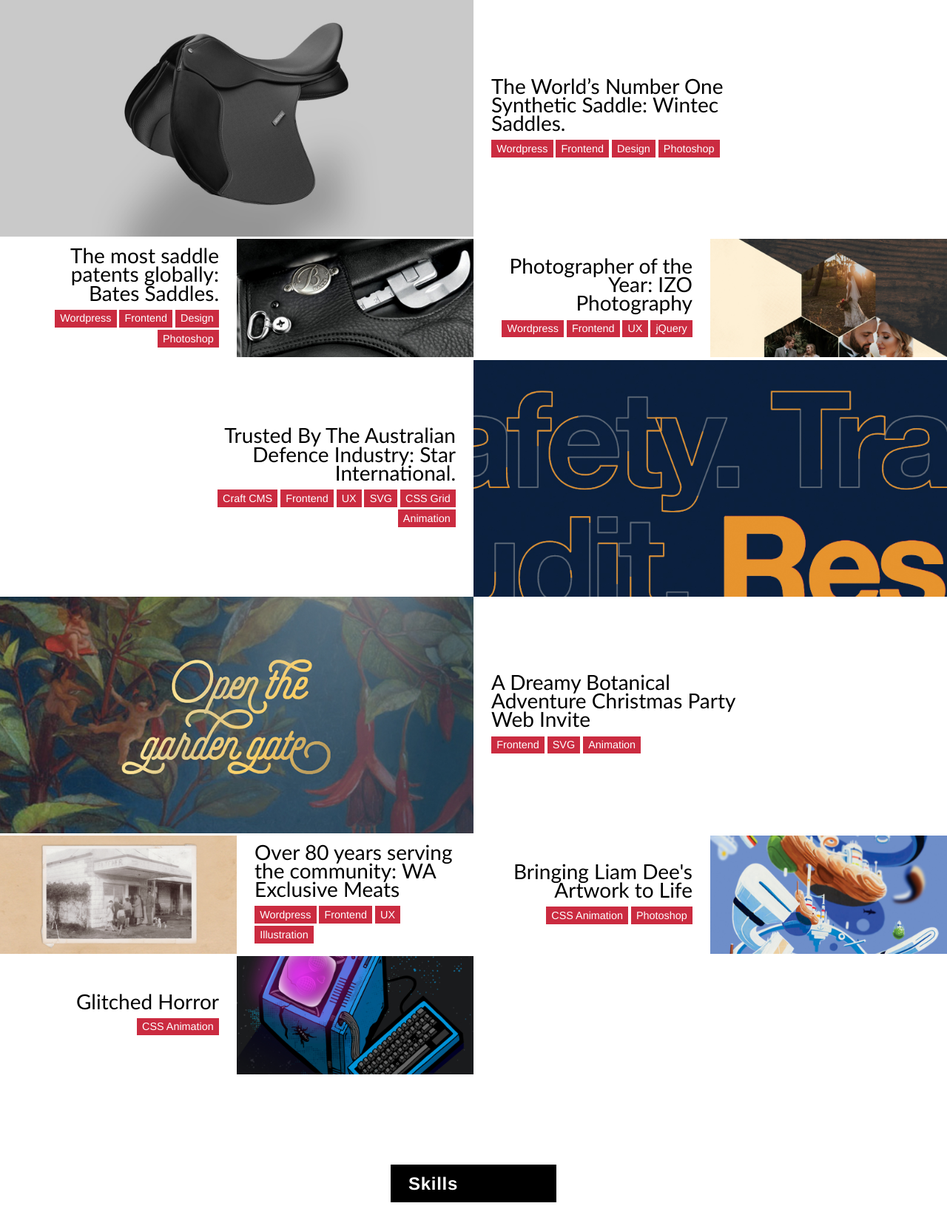
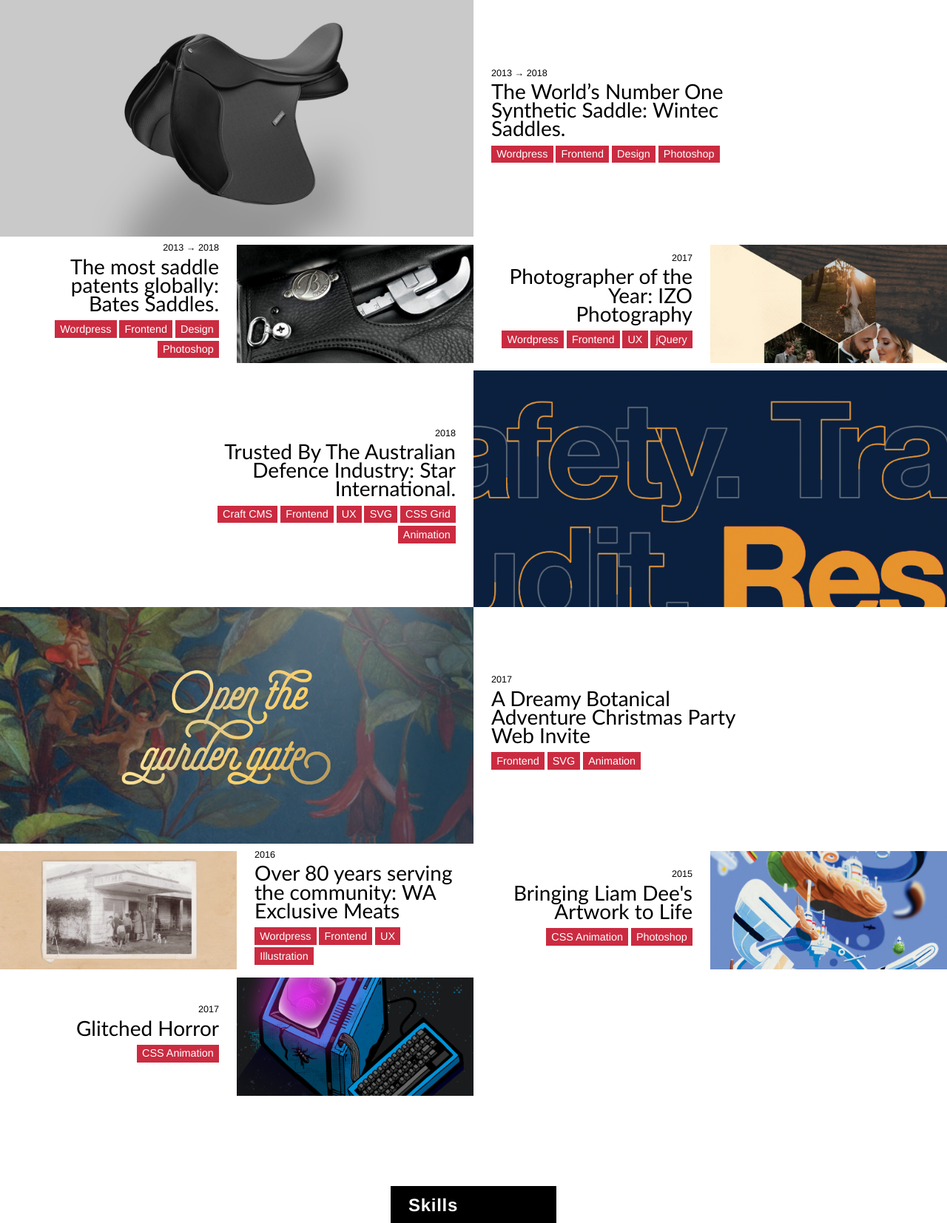
Before and after one commit to JakeGonzales/jakegonzales.com, a Rails app: page /work in a window 1280 px wide. Shown: the part 50-1704 px from the top of the page at 74% size. Before the commit the page ends 1676 px from the top, so only its background shows below. Run offline with Rails 7, Linux system fonts and the light colour scheme; some libraries are stand-ins or nearby versions; some web fonts are replaced.

Commit message:
Add dates to all the work

```diff
--- a/app/views/pages/work.html.erb
+++ b/app/views/pages/work.html.erb
@@ -20,6 +20,9 @@
           </figure>
           <figcaption class="poster__text u-spacers-static">
             <header class="text__header">
+              <span class="u-space">
+                <time datetime="2013">2013</time> → <time datetime="2018">2018</time>
+              </span>
               <%= link_to work_wintec_path, :title => "Wintec Saddles Web Project" do %><h1 class="u-space">The World’s Number One Synthetic Saddle: Wintec Saddles.</h1><% end %>
             </header>
             <div class="text__body u-space">
@@ -45,6 +48,9 @@
           </figure>
           <figcaption class="poster__text u-spacers-static u-ltr">
             <header class="text__header">
+              <span class="u-space">
+                <time datetime="2013">2013</time> → <time datetime="2018">2018</time>
+              </span>
               <%= link_to work_bates_path, :title => "Bates Saddles Web Project" do %><h1 class="u-space">The most saddle patents globally: Bates Saddles.</h1><% end %>
             </header>
             <div class="text__body u-space">
@@ -69,6 +75,9 @@
           </figure>
           <figcaption class="poster__text u-spacers-static u-ltr">
             <header class="text__header">
+              <span class="u-space">
+                <time datetime="2017">2017</time>
+              </span>
               <%= link_to work_izo_path, :title => "IZO Photography Web Project" do %><h1 class="u-space">Photographer of the Year: IZO Photography</h1><% end %>
             </header>
             <div class="text__body u-space">
@@ -93,6 +102,9 @@
           </figure>
           <figcaption class="poster__text u-spacers-static u-ltr">
             <header class="text__header">
+              <span class="u-space">
+                <time datetime="2018">2018</time>
+              </span>
               <%= link_to work_star_path, :title => "Star International Web Project" do %><h1 class="u-space">Trusted By The Australian Defence Industry: Star International.</h1><% end %>
             </header>
             <div class="text__body u-space">
@@ -119,6 +131,9 @@
           </figure>
           <figcaption class="poster__text u-spacers-static">
             <header class="text__header">
+              <span class="u-space">
+                <time datetime="2017">2017</time>
+              </span>
               <%= link_to work_muh_invite_path, :title => "Christmas Invite: Macquarie University Hospital Web Project, Technical Case Study" do %><h1 class="u-space">A Dreamy Botanical Adventure Christmas Party Web Invite</h1><% end %>
             </header>
             <div class="text__body u-space">
@@ -142,6 +157,9 @@
           </figure>
           <figcaption class="poster__text u-spacers-static">
             <header class="text__header">
+              <span class="u-space">
+                <time datetime="2016">2016</time>
+              </span>
               <%= link_to work_wa_meats_path, :title => "WA Exclusive Meats Web Project" do %><h1 class="u-space">Over 80 years serving the community: WA Exclusive Meats</h1><% end %>
             </header>
             <div class="text__body u-space">
@@ -166,6 +184,9 @@
         </figure>
         <figcaption class="poster__text u-spacers-static u-ltr">
           <header class="text__header">
+            <span class="u-space">
+              <time datetime="2015">2015</time>
+            </span>
             <%= link_to work_anomaly_path, :title => "Liam Dee Art Animated" do %><h1 class="u-space">Bringing Liam Dee's Artwork to Life</h1><% end %>
           </header>
           <div class="text__body u-space">
@@ -188,6 +209,9 @@
         </figure>
         <figcaption class="poster__text u-spacers-static u-ltr">
           <header class="text__header">
+            <span class="u-space">
+              <time datetime="2017">2017</time>
+            </span>
             <%= link_to work_glitched_path, :title => "Glitched Computer Screen Animation for Two Of Three" do %><h1 class="u-space">Glitched Horror</h1><% end %>
           </header>
           <div class="text__body u-space">
--- a/app/views/work/anomaly.html.erb
+++ b/app/views/work/anomaly.html.erb
@@ -275,7 +275,10 @@
 
       <header class="c-work-single__header u-spacers">
         <div class="u-space-md">
-          <span class="c-article__page-topper">Freo Royale</span>
+          <div class="c-article__page-topper">
+            Freo Royale:
+            <time datetime="2015">2015</time>
+          </div>
         </div>
         <div class="u-space-stack-lg">
           <ul class="c-tag-list">
--- a/app/views/work/bates.html.erb
+++ b/app/views/work/bates.html.erb
@@ -7,7 +7,10 @@
 
       <header class="c-work-single__header u-spacers">
         <div class="u-space-md">
-          <span class="c-article__page-topper">Bates Saddles</span>
+          <div class="c-article__page-topper">
+            Bates Saddles:
+            <time datetime="2013">2013</time> → <time datetime="2018">2018</time>
+          </div>
         </div>
         <div class="u-space-stack-lg">
           <ul class="c-tag-list">
--- a/app/views/work/glitched.html.erb
+++ b/app/views/work/glitched.html.erb
@@ -7,7 +7,10 @@
 
       <header class="c-work-single__header u-spacers">
         <div class="u-space-md">
-          <span class="c-article__page-topper">Two Of Three</span>
+          <div class="c-article__page-topper">
+            Two Of Three:
+            <time datetime="2017">2017</time>
+          </div>
         </div>
         <div class="u-space-stack-lg">
           <ul class="c-tag-list">
--- a/app/views/work/izo.html.erb
+++ b/app/views/work/izo.html.erb
@@ -7,7 +7,10 @@
 
       <header class="c-work-single__header u-spacers">
         <div class="u-space-md">
-          <span class="c-article__page-topper">IZO Photography</span>
+          <div class="c-article__page-topper">
+            IZO Photography:
+            <time datetime="2017">2017</time>
+          </div>
         </div>
         <div class="u-space-stack-lg">
           <ul class="c-tag-list">
--- a/app/views/work/muh_invite.html.erb
+++ b/app/views/work/muh_invite.html.erb
@@ -9,7 +9,10 @@
 
       <header class="c-work-single__header u-spacers">
         <div class="u-space-md">
-          <span class="c-article__page-topper">Macquarie University Hospital</span>
+          <div class="c-article__page-topper">
+            Macquarie University Hospital:
+            <time datetime="2017">2017</time>
+          </div>
         </div>
         <div class="u-space-stack-lg">
           <ul class="c-tag-list">
--- a/app/views/work/star.html.erb
+++ b/app/views/work/star.html.erb
@@ -243,7 +243,10 @@
 
       <header class="c-work-single__header u-spacers">
         <div class="u-space-md">
-          <span class="c-article__page-topper">Star International</span>
+          <div class="c-article__page-topper">
+            Star International:
+            <time datetime="2018">2018</time>
+          </div>
         </div>
         <div class="u-space-stack-lg">
           <ul class="c-tag-list">
--- a/app/views/work/wa_meats.html.erb
+++ b/app/views/work/wa_meats.html.erb
@@ -7,7 +7,10 @@
 
       <header class="c-work-single__header u-spacers">
         <div class="u-space-md">
-          <span class="c-article__page-topper">WA Exclusive Meats</span>
+          <div class="c-article__page-topper">
+            WA Exclusive Meats:
+            <time datetime="2016">2016</time>
+          </div>
         </div>
         <div class="u-space-stack-lg">
           <ul class="c-tag-list">
--- a/app/views/work/wintec.html.erb
+++ b/app/views/work/wintec.html.erb
@@ -7,7 +7,10 @@
 
       <header class="c-work-single__header u-spacers">
         <div class="u-space-md">
-          <span class="c-article__page-topper">Wintec Saddles</span>
+          <div class="c-article__page-topper">
+            Wintec Saddles:
+            <time datetime="2013">2013</time> → <time datetime="2018">2018</time>
+          </div>
         </div>
         <div class="u-space-stack-lg">
           <ul class="c-tag-list">
```
